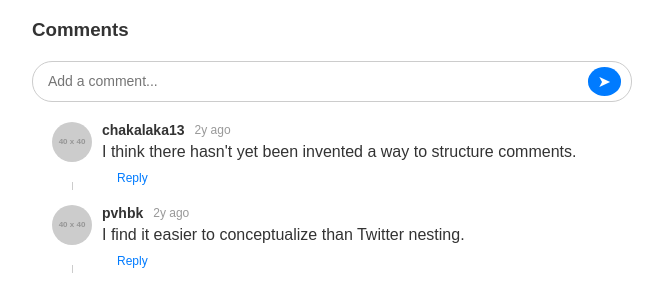
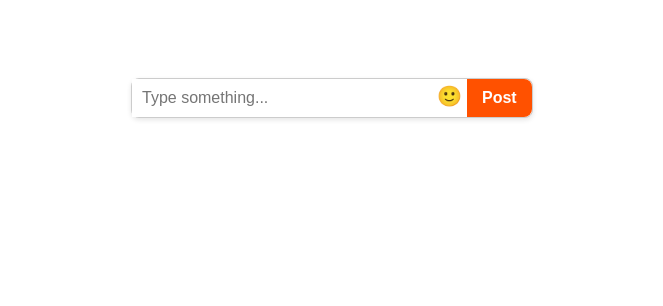
Before and after one commit to Sanmit0804/Comment-Section, a React (Vite) app in the folder frontend/: page / in a window 1280 px wide. Shown: the top 306 px of the page, without its empty margins (308-971 px from the left). Built offline with nearby package versions, Linux system fonts and the light colour scheme.

Commit message:
Implemented Emoji Selector

```diff
--- a/frontend/components/CommentSection.jsx
+++ b/frontend/components/CommentSection.jsx
@@ -55,7 +55,6 @@ const CommentSection = () => {
     setEditing(null);
     setInputValue("");
   };
-
 
   const handleEditComment = (commentId) => {
     setEditing(commentId);
@@ -167,6 +166,7 @@ const CommentSection = () => {
           onKeyDown={(e) => e.key === "Enter" && handleSendComment()}
         />
         <div className="icons">
+          <button>🙂</button>
           <button className="send-btn" onClick={() => handleSendComment()}>
             ➤
           </button>
--- /dev/null
+++ b/frontend/components/EmojiSelector.jsx
@@ -0,0 +1,79 @@
+import React, { useState, useEffect, useRef } from "react";
+import "./EmojiSelector.scss";
+import Picker from "@emoji-mart/react";
+import data from "@emoji-mart/data";
+
+const EmojiSelector = () => {
+  const [input, setInput] = useState("");
+  const [texts, setTexts] = useState([]);
+  const [isPickerVisible, setIsPickerVisible] = useState(false);
+
+  // Ref for the emoji picker
+  const pickerRef = useRef(null);
+
+  // Handle clicks outside the emoji picker
+  useEffect(() => {
+    const handleClickOutside = (event) => {
+      if (pickerRef.current && !pickerRef.current.contains(event.target)) {
+        setIsPickerVisible(false);
+      }
+    };
+
+    document.addEventListener("mousedown", handleClickOutside);
+    return () => {
+      document.removeEventListener("mousedown", handleClickOutside);
+    };
+  }, []);
+
+  const handleSubmit = () => {
+    if (input.trim()) {
+      setTexts([...texts, input]);
+      setInput("");
+    }
+  };
+
+  return (
+    <div className="container">
+      <div className="input-container">
+        <div className="input-box">
+          <input
+            type="text"
+            className="input-box-bar"
+            value={input}
+            placeholder="Type something..."
+            onChange={(event) => setInput(event.target.value)}
+          />
+          <button
+            className="input-box-emoji"
+            onClick={() => setIsPickerVisible(!isPickerVisible)}
+          >
+            🙂
+          </button>
+          <button className="input-box-post" onClick={handleSubmit}>
+            Post
+          </button>
+          {isPickerVisible && (
+            <div className="emoji-picker" ref={pickerRef}>
+              <Picker
+                data={data}
+                previewPosition="none"
+                onEmojiSelect={(e) => {
+                  setInput(input + e.native);
+                }}
+              />
+            </div>
+          )}
+        </div>
+      </div>
+      <div className="texts-container">
+        {texts.map((text, index) => (
+          <p key={index} className="text-item">
+            {text}
+          </p>
+        ))}
+      </div>
+    </div>
+  );
+};
+
+export default EmojiSelector;
--- /dev/null
+++ b/frontend/components/EmojiSelector.scss
@@ -0,0 +1,84 @@
+.container {
+    text-align: center;
+    padding: 20px;
+
+    .input-container {
+      display: flex;
+      align-items: center;
+      justify-content: center;
+      margin-top: 50px;
+
+      .input-box {
+        border: 1px solid #ccc;
+        border-radius: 8px;
+        display: flex;
+        align-items: center;
+        width: 400px;
+        position: relative;
+        background-color: #fff;
+        box-shadow: 0 2px 5px rgba(0, 0, 0, 0.1);
+
+        .input-box-bar {
+          width: 70%;
+          padding: 10px;
+          border: none;
+          outline: none;
+          font-size: 16px;
+        }
+
+        .input-box-emoji {
+          border: none;
+          background-color: transparent;
+          cursor: pointer;
+          font-size: 20px;
+          padding: 5px;
+          transition: transform 0.2s ease;
+
+          &:hover {
+            transform: scale(1.2);
+          }
+        }
+
+        .input-box-post {
+          border: none;
+          background-color: #ff5100;
+          color: white;
+          font-size: 16px;
+          font-weight: bold;
+          padding: 10px 15px;
+          cursor: pointer;
+          border-radius: 0 8px 8px 0;
+          transition: background-color 0.2s ease;
+
+          &:hover {
+            background-color: #e04800;
+          }
+        }
+
+        .emoji-picker {
+          position: absolute;
+          top: 100%;
+          left: 0;
+          z-index: 100;
+          width: 100%;
+          border: 1px solid #ccc;
+          border-radius: 8px;
+          box-shadow: 0 4px 10px rgba(0, 0, 0, 0.1);
+          background-color: #fff;
+        }
+      }
+    }
+
+    .texts-container {
+      margin-top: 30px;
+
+      .text-item {
+        margin: 5px 0;
+        padding: 10px;
+        background-color: #f9f9f9;
+        border: 1px solid #ddd;
+        border-radius: 8px;
+        font-size: 16px;
+      }
+    }
+  }
--- a/frontend/package.json
+++ b/frontend/package.json
@@ -10,7 +10,10 @@
     "preview": "vite preview"
   },
   "dependencies": {
+    "@emoji-mart/data": "^1.2.1",
+    "@emoji-mart/react": "^1.1.1",
     "axios": "^1.7.9",
+    "emoji-mart": "^5.6.0",
     "react": "^18.3.1",
     "react-dom": "^18.3.1"
   },
--- a/frontend/src/App.jsx
+++ b/frontend/src/App.jsx
@@ -3,13 +3,14 @@ import './App.css'
 import CommentItem from '../components/CommentItem'
 import CommentList from '../components/CommentList'
 import CommentSection from '../components/CommentSection'
+import EmojiSelector from '../components/EmojiSelector'
 
 function App() {
   const [count, setCount] = useState(0)
 
   return (
     <>
-      <CommentSection/>
+      <EmojiSelector/>
     </>
   )
 }
```
Also changed, not shown: 1 other file (tests, documents, lock files or other folders).
